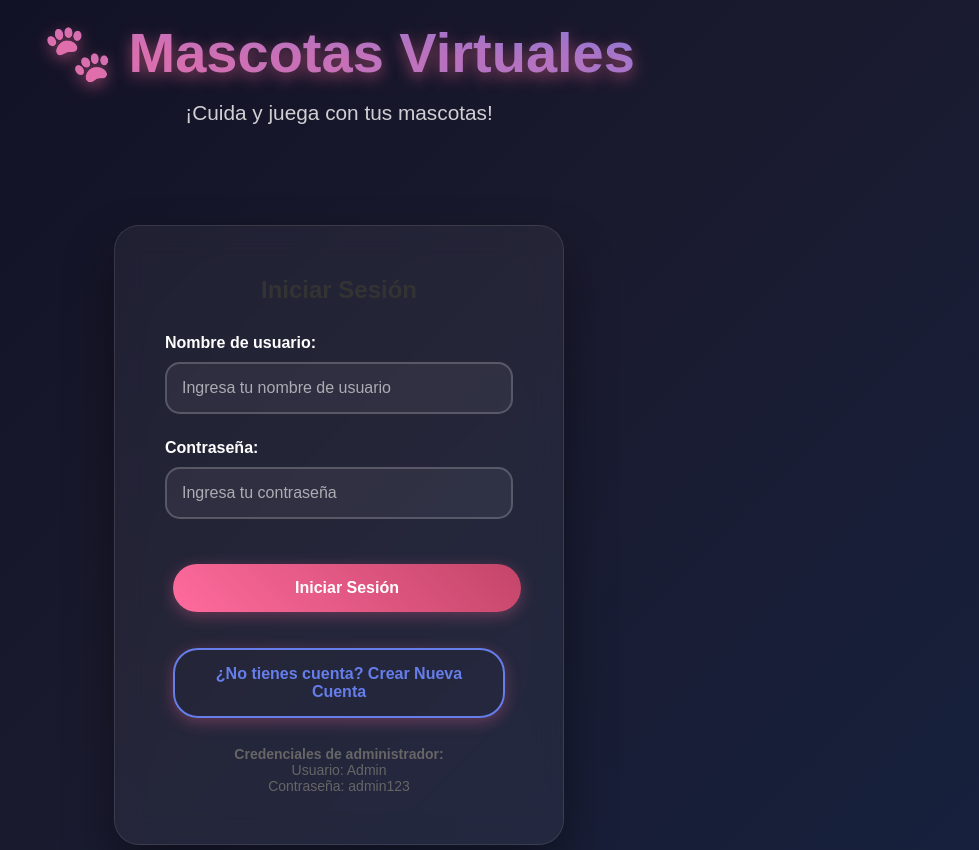
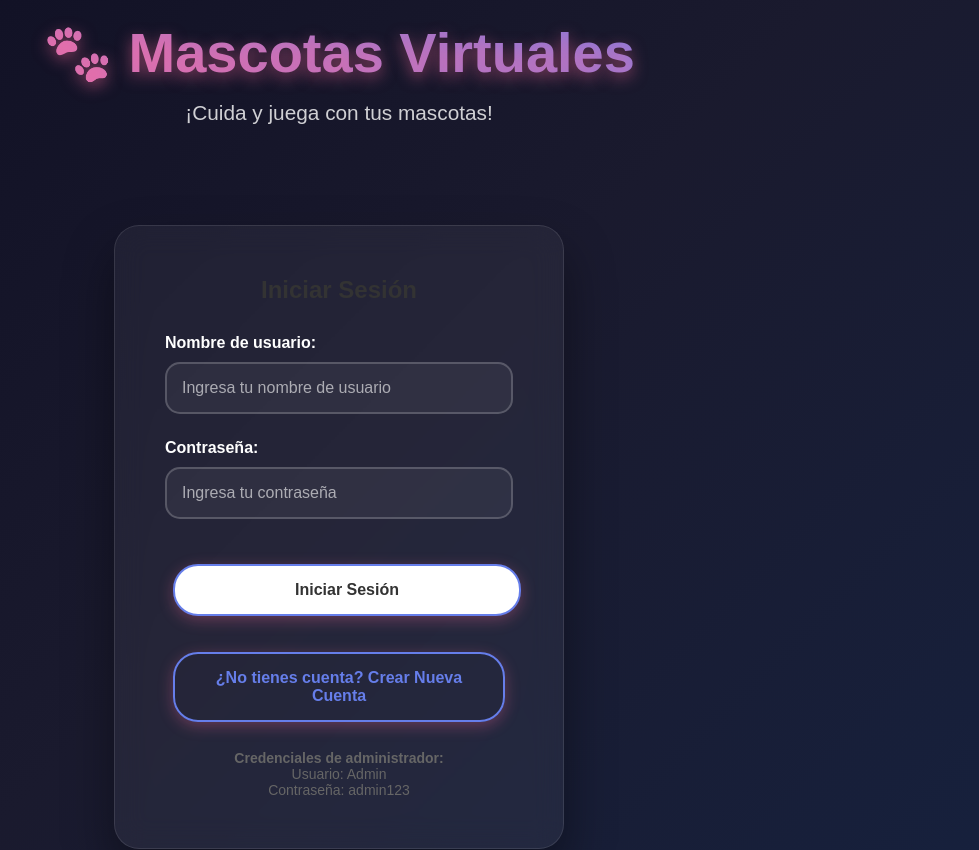
Before and after one commit to Trinidad006/Mascotas2, a React (Vite) app in the folder frontend/: page /login in a window 1280 px wide. Shown: the top 850 px of the page, without its empty margins (301-1280 px from the left). Built offline with nearby package versions, Linux system fonts and the light colour scheme.

Commit message:
FIX: Cambiar color del botón de login a blanco para mejor visibilidad

```diff
--- a/frontend/src/components/Login.jsx
+++ b/frontend/src/components/Login.jsx
@@ -117,7 +117,13 @@ const Login = () => {
           <button
             type="submit"
             className="btn"
-            style={{ width: '100%', marginTop: '20px' }}
+            style={{
+              width: '100%',
+              marginTop: '20px',
+              background: 'white',
+              color: '#333',
+              border: '2px solid #667eea'
+            }}
             disabled={loading}
           >
             {loading ? 'Cargando...' : (isLogin ? 'Iniciar Sesión' : 'Crear Cuenta')}
```
